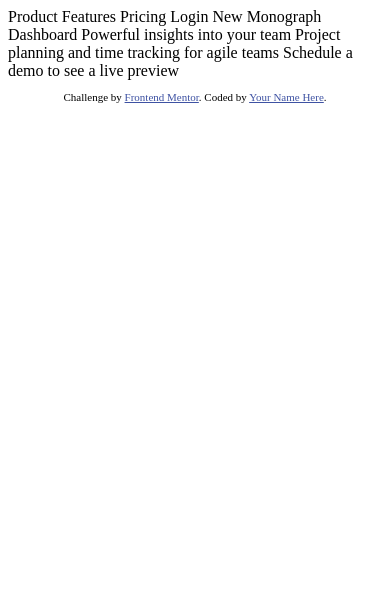
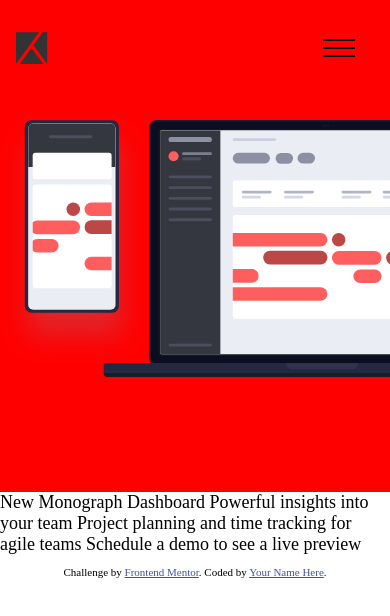
Before and after one commit to JiriKofron/project-tracking-intro-component-master, a plain HTML site: page index.html in a window 390 px wide. Drawn offline with Linux system fonts and the light colour scheme.

Commit message:
Responsive nav ready

```diff
--- /dev/null
+++ b/app.js
@@ -0,0 +1,7 @@
+const ham = document.getElementsByClassName("ham");
+const menu = document.getElementsByClassName("pages");
+
+ham[0].addEventListener("click", function(){
+    console.log("funguje");
+    menu[0].classList.toggle("active");
+});
--- a/index.html
+++ b/index.html
@@ -5,7 +5,8 @@
   <meta name="viewport" content="width=device-width, initial-scale=1.0"> <!-- displays site properly based on user's device -->
 
   <link rel="icon" type="image/png" sizes="32x32" href="./images/favicon-32x32.png">
-
+  <link rel="stylesheet" href="styles.css">
+  <link href="https://fonts.googleapis.com/css?family=Barlow|Barlow+Condensed:400,700&display=swap" rel="stylesheet">
   <title>Frontend Mentor | Project tracking intro component</title>
 
   <!-- Feel free to remove these styles or customise in your own stylesheet 👍 -->
@@ -15,11 +16,26 @@
   </style>
 </head>
 <body>
-  Product
-  Features
-  Pricing
-  Login
-
+  <div class="page_container">
+    <div class="intro_container">
+  <nav>
+      <svg xmlns="http://www.w3.org/2000/svg" width="32" height="32"><g fill="#323334" fill-rule="evenodd"><path d="M0 32V.241h23.041zM31.15 32V.241h-4.411L17.48 13.158zM3.645 32l11.854-15.879L27.353 32z"/></g></svg>
+  <div class="nav_menu">
+    <div class="ham">
+      <div class="bar1"></div>
+      <div class="bar2"></div>
+      <div class="bar3"></div>
+    </div>
+  <div class="pages">
+  <a href="">Product</a>
+  <a href="">Features</a>
+  <a href="">Pricing</a>
+  <div class="divider"></div>
+  <a href="" class="login">Login</a>
+</div>
+</div>
+</nav>
+</div>
   New
   Monograph Dashboard
 
@@ -28,12 +44,13 @@
 
   Schedule a demo
   to see a live preview
-
+</div>
   <footer>
     <p class="attribution">
       Challenge by <a href="https://www.frontendmentor.io?ref=challenge" target="_blank">Frontend Mentor</a>.
       Coded by <a href="#">Your Name Here</a>.
     </p>
   </footer>
+  <script src="app.js"></script>
 </body>
 </html>
--- /dev/null
+++ b/styles.css
@@ -0,0 +1,91 @@
+:root {
+--Red: hsl(0, 100%, 68%);
+--Very-Dark-Blue: hsl(230, 29%, 20%);
+--Dark-Grayish-Blue: hsl(230, 11%, 40%);
+--Grayish-Blue: hsl(231, 7%, 65%);
+--Light-Grayish-Blue: hsl(207, 33%, 95%);
+}
+
+body {
+    margin: 0;
+    padding: 0;
+    width: 100%;
+    height: 100%;
+    font-size: 18px;
+}
+
+.page_container {
+    max-width: 1440px;
+    margin: 0 auto;
+    width: 100%;
+    height: 100%;
+}
+
+.intro_container {
+    height: 460px;
+    background: url("images/illustration-devices.svg") no-repeat;
+    background-color: red;
+    background-position: center;
+    background-size: contain;
+    padding-top: 2rem;
+}
+
+nav {
+    margin: 0 1rem 10% 1rem;
+    display: flex;
+    align-items: center;
+    justify-content: space-between;
+    flex-wrap: nowrap;
+}
+
+.ham {
+    display: flex;
+    flex-direction: column;
+    align-items: center;
+    justify-content: center;
+    height: 32px;
+    margin: 0;
+    padding: 0;
+    margin-right: 1rem;
+}
+
+.bar1, .bar2, .bar3 {
+    display: block;
+    box-sizing: border-box;
+    background: black;
+    margin: 0.2rem;
+    width: 2rem;
+    height: 0.1rem;
+    padding: 0;
+}
+
+.pages {
+    align-items: center;
+    justify-content: center;
+    flex-wrap: nowrap;
+    display: none;
+}
+
+.pages.active {
+    position: absolute;
+    top: 5rem;
+    left: 10%;
+    width: 80%;
+    display: flex;
+    flex-direction: column;
+    background: white;
+}
+
+.pages.active a{
+    text-decoration: none;
+}
+
+@media screen and (min-width: 720px){
+    .ham {
+        display: none;
+    }
+
+    .pages {
+        display: flex;
+    }
+}
```
